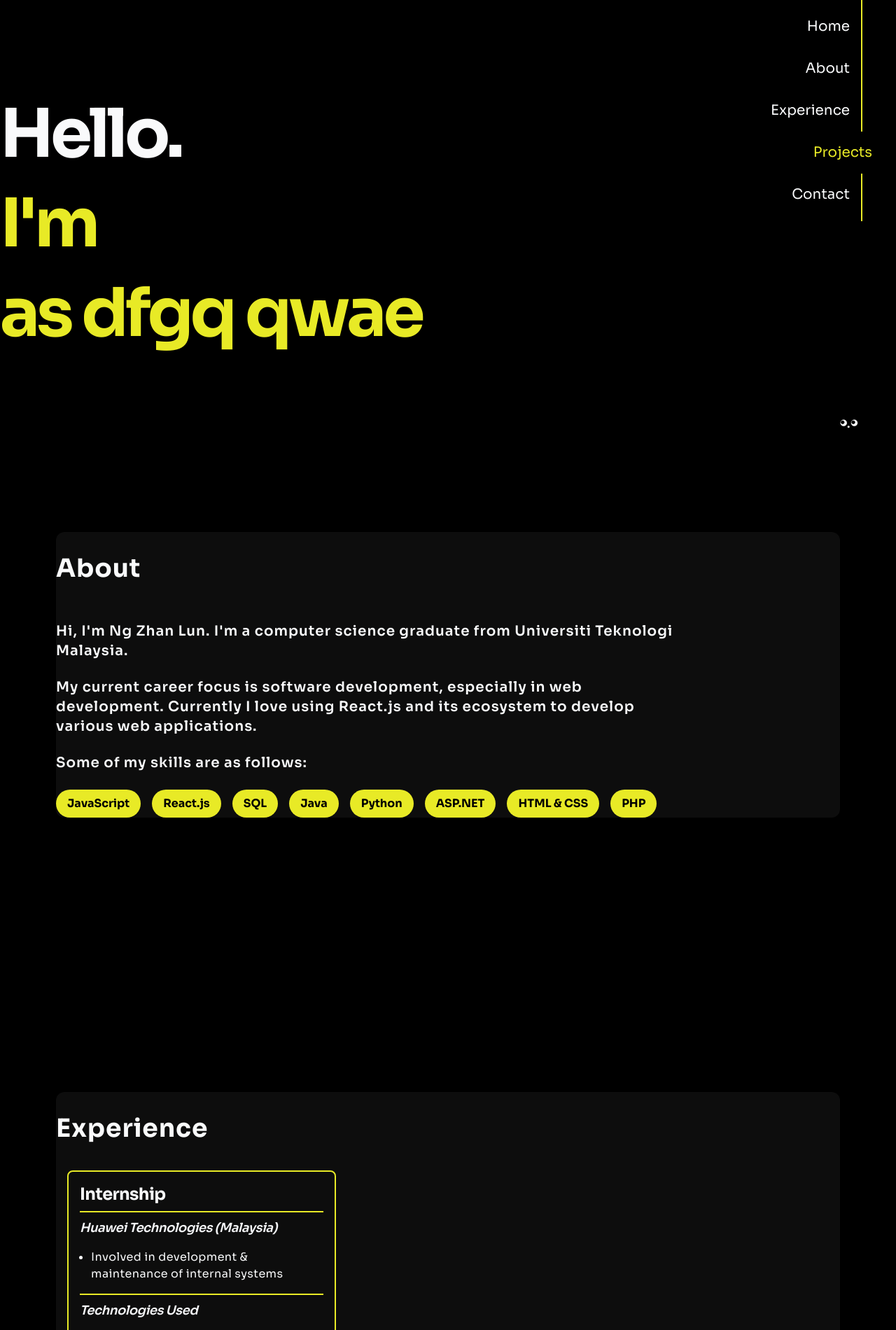
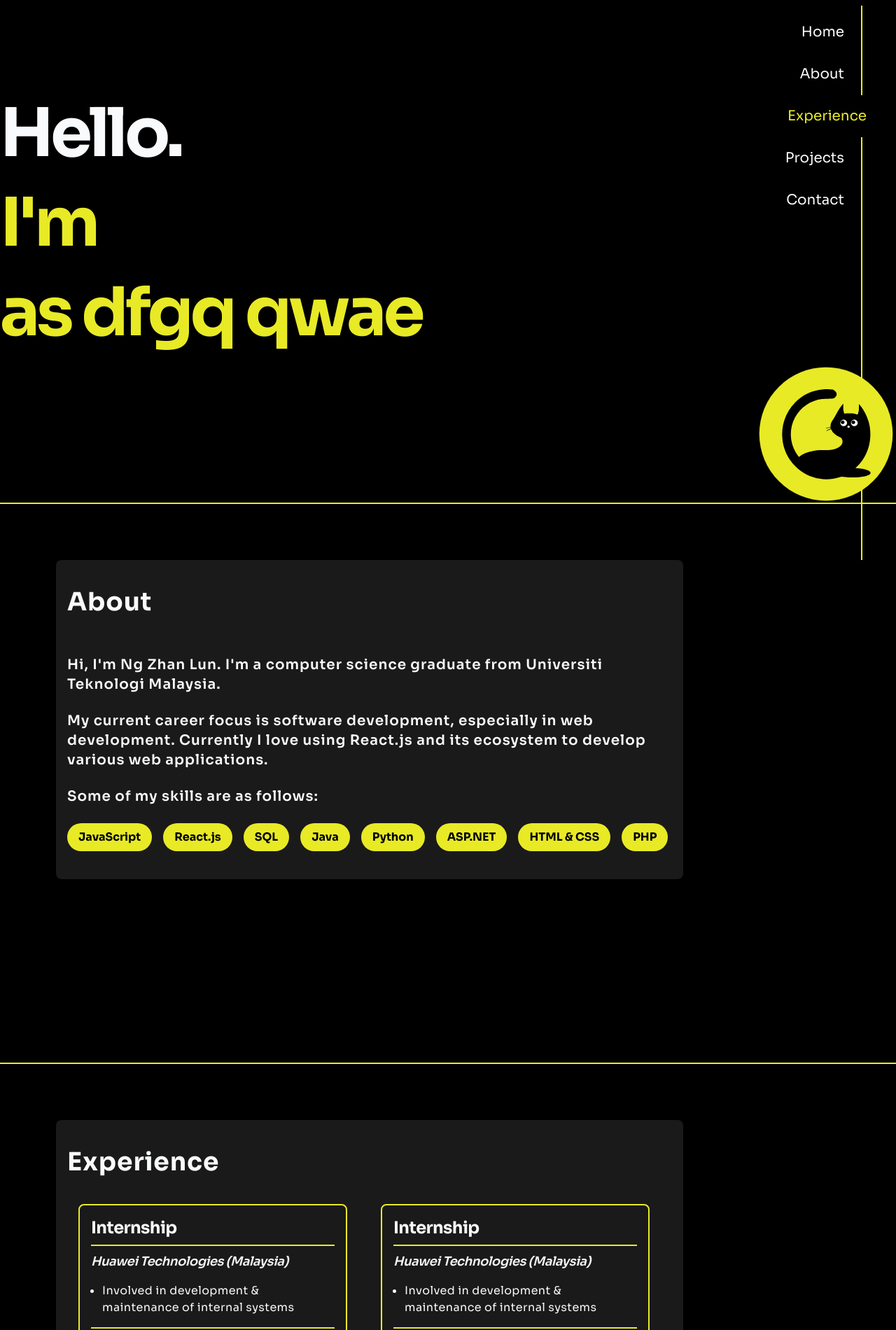
Before and after one commit to zhanlun/zhanlun.github.io, a React (Create React App) app: page / in a window 1280 px wide. Shown: the part 80-1980 px from the top of the page at 70% size. Built offline with nearby package versions, Linux system fonts and the light colour scheme.

Commit message:
Save progress

```diff
--- a/package.json
+++ b/package.json
@@ -9,9 +9,7 @@
     "@testing-library/user-event": "^12.1.10",
     "react": "^17.0.2",
     "react-dom": "^17.0.2",
-    "react-full-page": "^0.1.12",
     "react-scripts": "4.0.3",
-    "react-scroll": "1.7.1",
     "web-vitals": "^1.0.1"
   },
   "scripts": {
--- a/src/App.js
+++ b/src/App.js
@@ -1,15 +1,14 @@
 import MyCat from "./MyCat";
 import { AnimatedHeading } from "./AnimatedHeading";
-import { FullPage, Slide } from 'react-full-page';
 import { SectionTitle } from "./SectionTitle";
-import React, { useEffect, useRef, useState } from "react";
+import React, { useState } from "react";
 import { SkillBadge } from "./SkillBadge";
 import { StyledParagraph } from "./StyledParagraph";
 import { SectionDiv } from "./components/SectionDiv";
 import { SectionContent } from "./components/SectionContent";
 import { StyledCard } from "./components/Card/StyledCard";
 import { CardSubtitle } from "./components/Card/CardSubtitle";
-import { Link, animateScroll as scroll } from "react-scroll";
+import { HigherSectionDiv } from "./components/HigherSectionDiv";
 
 const linkNameList = ['Home', 'About', 'Experience', 'Projects', 'Contact']
 const skillList = [
@@ -23,14 +22,18 @@ const skillList = [
   'PHP',
 ]
 
-function CustomControls({ activeSectionId }) {
+function CustomControls({ activeSectionId, menuShow }) {
 
   return (
-    <div className="fixed right-12 top-20 hidden sm:block">
-      <nav>
-        <ul className="text-xl text-right px-4 py-2 border-r-2 border-epicyellow-normal">
+    <div className={`fixed right-12 top-20 pt-2 transform duration-500 h-full
+    ${menuShow ? 'translate-y-0' : 'translate-y-full'}`
+    }>
+      <nav className="px-4 py-2 h-full border-r-2 border-epicyellow-normal">
+        <ul className="text-xl text-right ">
           {
             linkNameList.map((linkName, idx) => (
+              // TODO
+              // adjust the link background color
               <li
                 key={linkName}
                 className={`link-name-list-item
@@ -40,9 +43,10 @@ function CustomControls({ activeSectionId }) {
                 `}
               >
                 <a href={`#section-${idx + 1}`}
-                  className={`${activeSectionId === `section-${idx + 1}` && 'active'}`}
+                  className={`
+                  ${activeSectionId === `section-${idx + 1}` && 'active'}`}
                 >
-                  <span className={`inline-block transform duration-75 py-4
+                  <span className={`inline-block transform duration-75 py-4 pl-4 pr-2 rounded-lg
                   `}>
                     {linkName}
                   </span>
@@ -59,23 +63,30 @@ function CustomControls({ activeSectionId }) {
 
 function App() {
   const [activeSectionId, setActiveSectionId] = useState('section-1')
+  const [menuShow, setMenuShow] = useState(true)
 
   return (
     <div
       className="relative scroll-container"
     >
-      <CustomControls activeSectionId={activeSectionId} />
+      <CustomControls activeSectionId={activeSectionId} menuShow={menuShow} />
 
       {/* TODO
         PUT LOGIC INTO SECTION-1
       */}
-      <div id="section-1" className="h-screen flex items-center w-full sm:w-3/4 xl:w-1/2 section-div">
+      <HigherSectionDiv
+        setActiveSectionId={setActiveSectionId}
+        id="section-1" className={`h-screen flex items-center section-div
+        border-b-2 border-epicyellow-normal
+        `}>
+        <div className="w-full sm:w-3/4 xl:w-1/2 ">
           <div className="flex flex-col w-full">
             <AnimatedHeading defaultText="Hello." colorClass="text-gray-50" />
             <AnimatedHeading defaultText="I'm" colorClass="text-epicyellow-normal" />
             <AnimatedHeading defaultText="as dfgq qwae" colorClass="text-epicyellow-normal" name />
           </div>
         </div>
+      </HigherSectionDiv>
 
       <SectionDiv id="section-2" setActiveSectionId={setActiveSectionId}>
         <SectionTitle colorClass="text-gray-50">
@@ -103,7 +114,7 @@ function App() {
           Experience
         </SectionTitle>
         <SectionContent>
-              <div className=" gap-4">
+          <div className="flex flex-wrap gap-4">
             <StyledCard>
               <div className="mb-2">
                 <h3 className="text-gray-50 border-b-2 border-epicyellow-normal font-bold text-2xl tracking-tight pb-2">Internship</h3>
@@ -207,8 +218,11 @@ function App() {
 
       <div className="fixed bottom-1 right-1 w-24 h-24 md:w-36 md:h-36 xl:w-48 xl:h-48 transform duration-500 hover:-rotate-6">
         <MyCat
-          backgroundColor="#000"
-        // backgroundColor="#e8ea26"
+          backgroundColor="#e8ea26"
+          onClick={() => {
+            setMenuShow(!menuShow)
+          }}
+          className="cursor-pointer"
         />
       </div>
     </div>
--- a/src/MyCat.js
+++ b/src/MyCat.js
@@ -47,6 +47,7 @@ class MyCat extends React.Component {
     render() {
         return (
             <svg viewBox="0 0 1210.000000 1210.000000"
+                {...this.props}
                 preserveAspectRatio="xMidYMid meet" id="mycat-svg">
 
                 {/* <rect width="100%" height="100%" fill={this.state.backgroundColor}/> */}
--- a/src/SectionTitle.js
+++ b/src/SectionTitle.js
@@ -11,7 +11,6 @@ export const SectionTitle = ({ children, colorClass }) => {
         inline-block
         leading-7 py-4 text-2xl md:text-4xl
         font-bold tracking-wide
-        mt-4
         transform
         duration-200
         ease-in-out
--- a/src/components/Card/StyledCard.js
+++ b/src/components/Card/StyledCard.js
@@ -2,10 +2,10 @@ import React from 'react'
 
 export const StyledCard = ({ children }) => {
   return (
-    <div className={`rounded-lg p-4 w-72 xl:w-96 mx-4
+    <div className={`rounded-lg p-4 w-60 sm:w-72 xl:w-96 mx-4
       border-2 border-epicyellow-normal
-      bg-gray-900 bg-opacity-0
-      hover:bg-opacity-50
+      bg-white bg-opacity-0
+      hover:bg-opacity-5
       duration-200
 `}>
       {children}
--- /dev/null
+++ b/src/components/HigherSectionDiv.js
@@ -0,0 +1,56 @@
+import React, { useEffect, useRef, useState } from 'react'
+
+function checkScrollDirectionIsUp(event) {
+  if (event.wheelDelta) {
+    return event.wheelDelta > 0;
+  }
+  return event.deltaY < 0;
+}
+
+const isElementXPercentInViewport = function (el, percentVisible, id) {
+  let
+    rect = el.getBoundingClientRect(),
+    windowHeight = (window.innerHeight || document.documentElement.clientHeight);
+
+  if (rect.top < 0 && rect.bottom > windowHeight) {
+    return true
+  }
+  // else height less than window, then check if is over 51 %
+  if (rect.top >= 0 && (rect.top + 1 < windowHeight) && (windowHeight - rect.top) / windowHeight > 0.5) {
+    return true
+  }
+  if ((rect.top < -1) && rect.bottom / windowHeight > 0.5) {
+    return true
+  }
+
+  return false
+};
+
+export const HigherSectionDiv = (props) => {
+  const { children, setActiveSectionId, id } = props
+  const refObj = useRef(null)
+  const [y, setY] = useState(window.scrollY);
+
+  useEffect(() => {
+    window.addEventListener("scroll", handleScroll);
+
+    return () => {
+      window.removeEventListener("scroll", handleScroll);
+    };
+  }, [y]);
+
+  const handleScroll = (e) => {
+    if (isElementXPercentInViewport(refObj.current, 50, id)) {
+      setActiveSectionId(id)
+    }
+  }
+
+  return (
+    <div
+      ref={refObj}
+      {...props}
+    >
+      {children}
+    </div>
+  )
+}
--- a/src/components/SectionContent.js
+++ b/src/components/SectionContent.js
@@ -2,7 +2,7 @@ import React from 'react'
 
 export const SectionContent = (props) => {
   return (
-    <div className="pt-6 w-full sm:w-3/4 lg:w-4/5" {...props}>
+    <div className="pt-6" {...props}>
       {props.children}
     </div>
   )
--- a/src/components/SectionDiv.js
+++ b/src/components/SectionDiv.js
@@ -1,55 +1,20 @@
 import React, { useEffect, useRef, useState } from 'react'
-
-function checkScrollDirectionIsUp(event) {
-  if (event.wheelDelta) {
-    return event.wheelDelta > 0;
-  }
-  return event.deltaY < 0;
-}
-
-const isElementXPercentInViewport = function (el, percentVisible) {
-  let
-    rect = el.getBoundingClientRect(),
-    windowHeight = (window.innerHeight || document.documentElement.clientHeight);
-
-  console.log(rect)
-  return !(
-    Math.floor(100 - (((rect.top >= 0 ? 0 : rect.top) / +-rect.height) * 100)) < percentVisible ||
-    Math.floor(100 - ((rect.bottom - windowHeight) / rect.height) * 100) < percentVisible
-  )
-};
+import { HigherSectionDiv } from './HigherSectionDiv';
 
 export const SectionDiv = (props) => {
-  const { children, setActiveSectionId, id } = props
-  const refObj = useRef(null)
-  const [y, setY] = useState(window.scrollY);
+  const { children } = props
+  return (
+    <HigherSectionDiv
+      className={`min-h-screen py-10 px-4 md:px-8 lg:px-20 overflow-y-auto section-div
+      border-b-2 border-epicyellow-normal
+      `
+      } {...props}>
+      <div className={`bg-white bg-opacity-10 rounded-lg px-4 pb-10 pt-6 mt-10
+      w-full sm:w-3/4 lg:w-4/5
 
-  useEffect(() => {
-    window.addEventListener("scroll", handleScroll);
-
-    return () => { // return a cleanup function to unregister our function since its gonna run multiple times
-      window.removeEventListener("scroll", handleScroll);
-    };
-  }, [y]);
-
-  const handleScroll = (e) => {
-    console.log(refObj.current)
-
-    if (isElementXPercentInViewport(refObj.current, 50)) {
-      setActiveSectionId(id)
-    }
-  }
-
-  return (
-    <div
-      ref={refObj}
-      // onMouseEnter={handleScroll}
-      className={`min-h-screen py-10 lg:px-20 overflow-y-auto section-div
-    `
-      } {...props}>
-      <div className="bg-white bg-opacity-5 rounded-xl">
+      `}>
         {children}
       </div>
-    </div>
+    </HigherSectionDiv>
   )
 }
```
Lines whose indentation alone changed are shown as unchanged.
